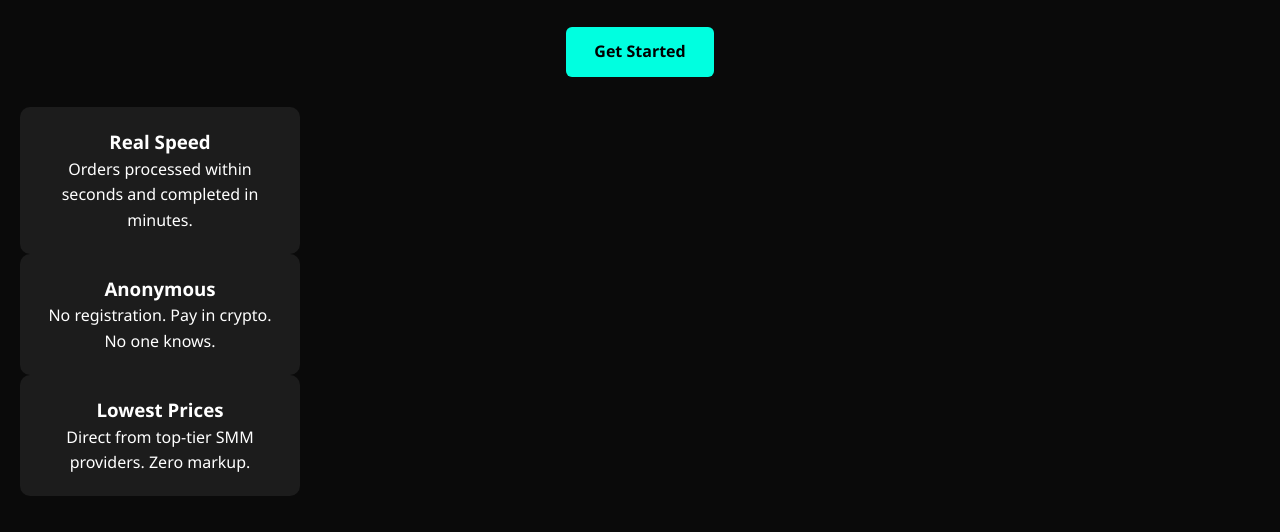
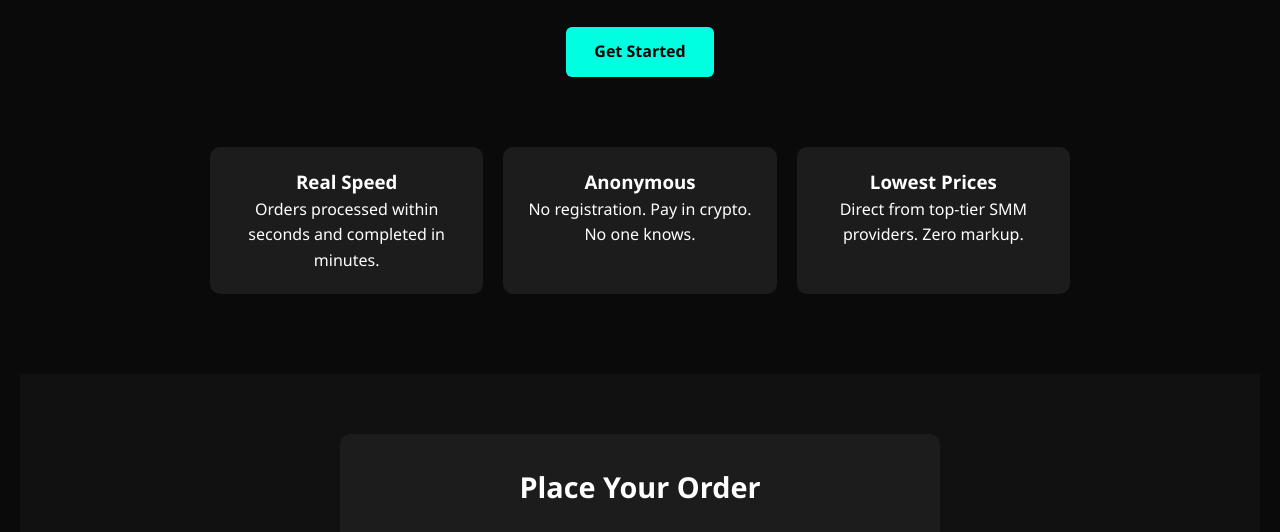
Before and after one commit to chirlies/likepunk-client, a plain HTML site: page index.html in a window 1280 px wide. Shown: the part 203-735 px from the top of the page. Drawn offline with Linux system fonts and the light colour scheme.

Commit message:
Fix: apply correct class for features container

```diff
--- a/index.html
+++ b/index.html
@@ -16,7 +16,7 @@
     <a href="#order" class="cta-button">Get Started</a>
   </header>
 
-  <section class="features">
+  <section class="features-container">
     <div class="feature">
       <h3>Real Speed</h3>
       <p>Orders processed within seconds and completed in minutes.</p>
```
